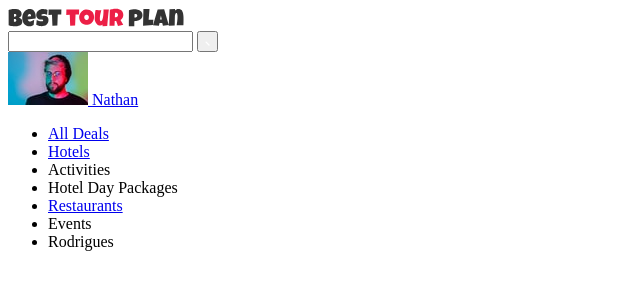
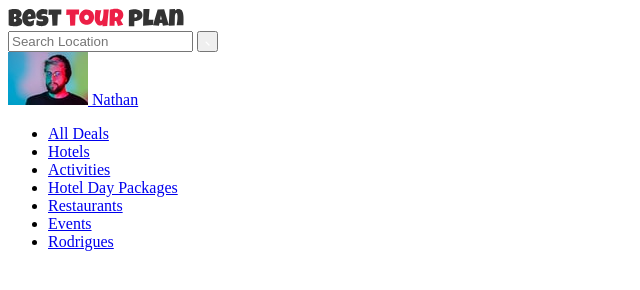
Before and after one commit to Sedoy1832/tour-plan, a plain HTML site: page index.html in a window 1280 px wide. Shown: the whole page, without its empty margins (0-640 px from the left). Drawn offline with Linux system fonts and the light colour scheme.

Commit message:
fix: errors in the form tag

```diff
--- a/index.html
+++ b/index.html
@@ -7,7 +7,7 @@
   </head>
   <body>
     <div class="header">
-      <section class="container">
+      <div class="container">
         <div class="header-top">
           <a href="#" class="logo"
             ><img
@@ -16,8 +16,12 @@
               class="logo__img"
           /></a>
 
-          <form action="#" class="search" placeholder="Search Location">
-            <input type="text" class="search__input" />
+          <form action="#" class="search">
+            <input
+              type="text"
+              class="search__input"
+              placeholder="Search Location"
+            />
             <button class="search__button">
               <img
                 src="img/search.svg"
@@ -44,23 +48,23 @@
             <a href="#" class="header-menu__link">Hotels</a>
           </li>
           <li class="header-menu__item">
-            <a href="#" class="header-menu__link"></a>Activities
+            <a href="#" class="header-menu__link">Activities</a>
           </li>
           <li class="header-menu__item">
-            <a href="#" class="header-menu__link"></a>Hotel Day Packages
+            <a href="#" class="header-menu__link">Hotel Day Packages</a>
           </li>
           <li class="header-menu__item">
             <a href="#" class="header-menu__link">Restaurants</a>
           </li>
           <li class="header-menu__item">
-            <a href="#" class="header-menu__link"></a>Events
+            <a href="#" class="header-menu__link">Events</a>
           </li>
           <li class="header-menu__item">
-            <a href="#" class="header-menu__link"></a>Rodrigues
+            <a href="#" class="header-menu__link">Rodrigues</a>
           </li>
         </ul>
         <!-- /.header-menu -->
-      </section>
+      </div>
       <!-- /.container -->
     </div>
     <!-- /.header -->
```
